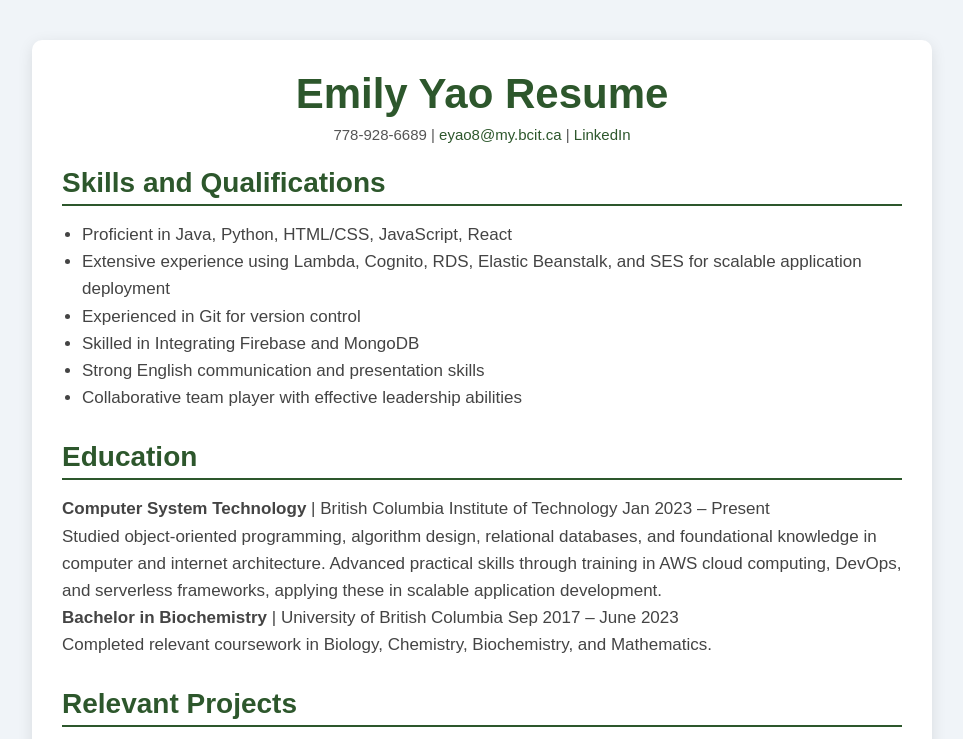
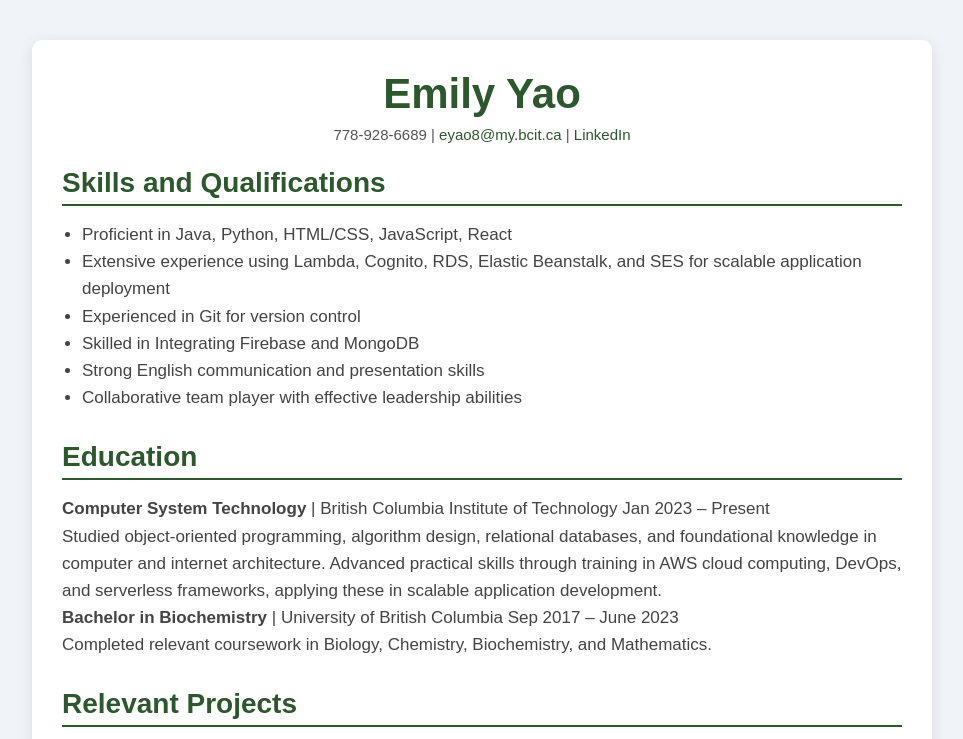
Before and after one commit to yaoemilyy/assign4Website, a website: page index.html in a window 1280 px wide. Shown: the top 739 px of the page, without its empty margins (158-1121 px from the left). Drawn offline with Linux system fonts and the light colour scheme.

Commit message:
test add

```diff
--- a/index.html
+++ b/index.html
@@ -9,7 +9,7 @@
 <body>
     <div class="container">
         <header>
-            <h1>Emily Yao Resume</h1>
+            <h1>Emily Yao</h1>
             <p>778-928-6689 | <a href="mailto:eyao8@my.bcit.ca">eyao8@my.bcit.ca</a> | <a href="https://www.linkedin.com/in/emily-yao47" target="_blank">LinkedIn</a></p>
         </header>
 
```
